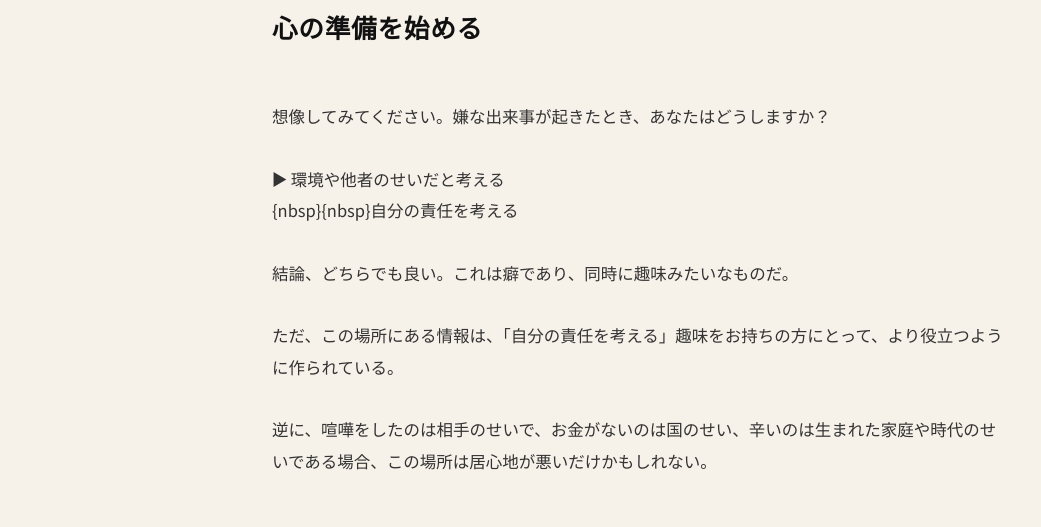
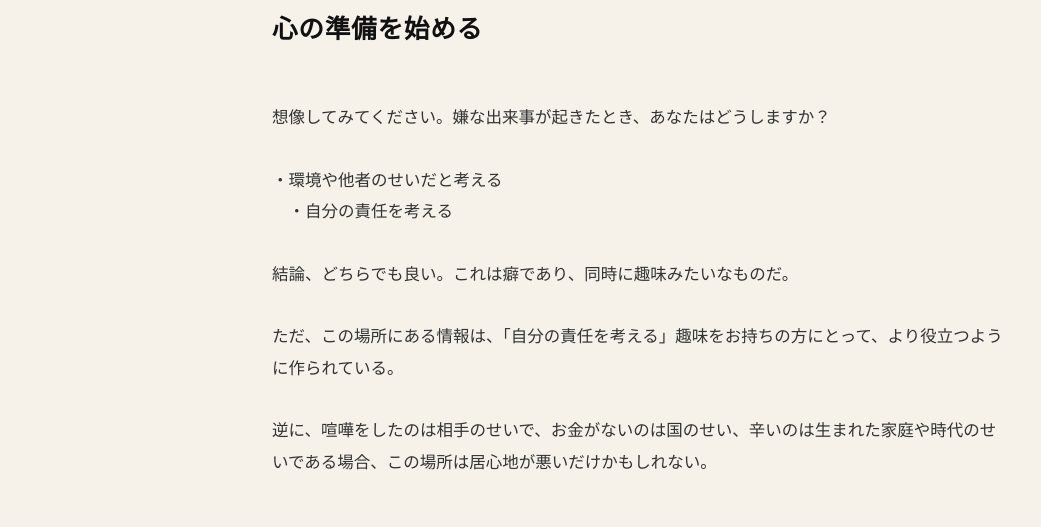
Before and after one commit to hiracoh/watashihertz, a Next.js app: page /guide/second in a window 1280 px wide. Shown: the part 154-681 px from the top of the page, without its empty margins (0-1041 px from the left). Built offline with nearby package versions, Linux system fonts and the light colour scheme; a web font is replaced by a local one.

Commit message:
Update page.js

```diff
--- a/app/guide/second/page.js
+++ b/app/guide/second/page.js
@@ -19,8 +19,8 @@ export default function GuideSecond() {
       <p>{`
         想像してみてください。嫌な出来事が起きたとき、あなたはどうしますか？
 
-        ▶︎ 環境や他者のせいだと考える
-          {nbsp}{nbsp}自分の責任を考える
+        ・環境や他者のせいだと考える
+      　・自分の責任を考える
 
         結論、どちらでも良い。これは癖であり、同時に趣味みたいなものだ。
 
```
